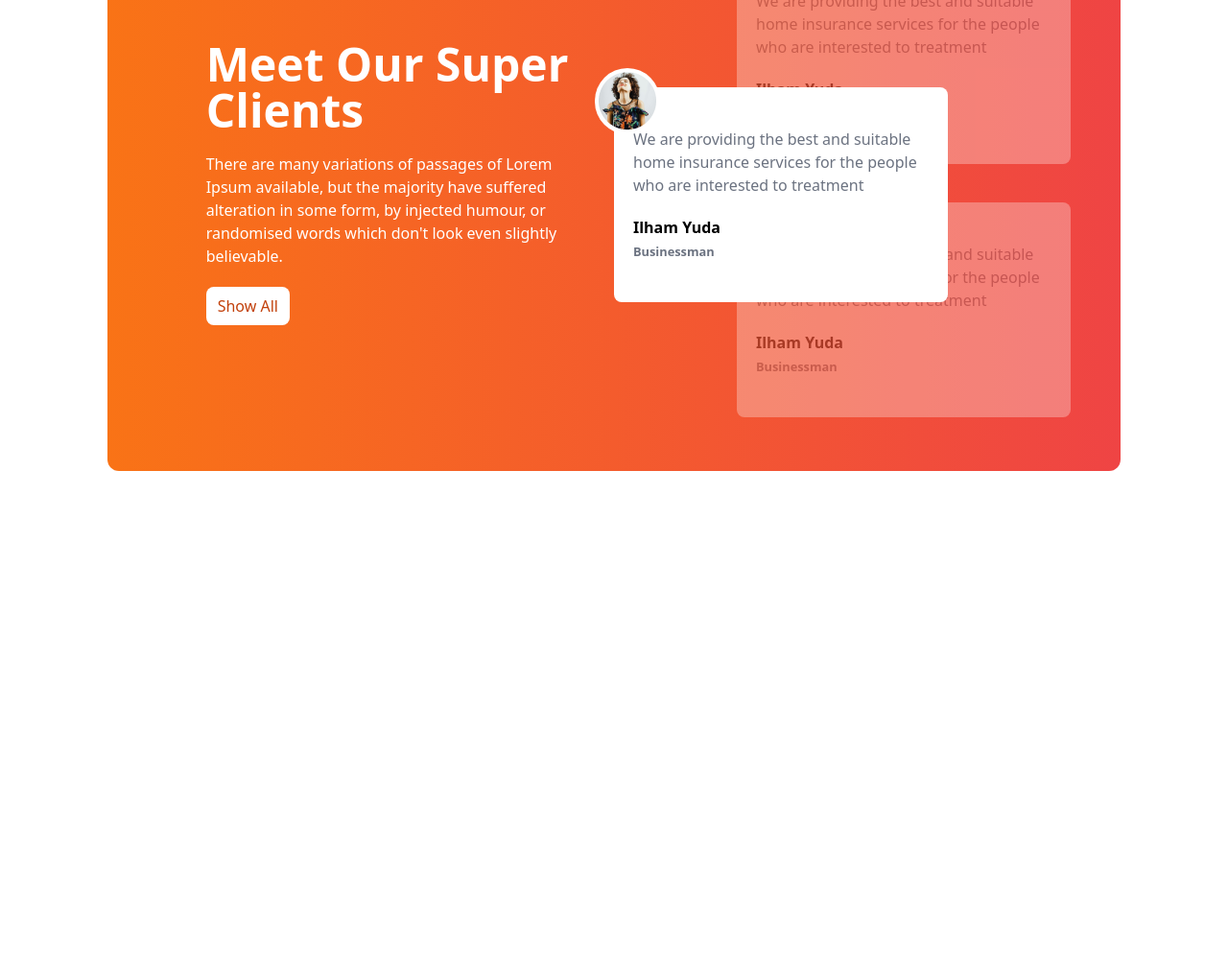
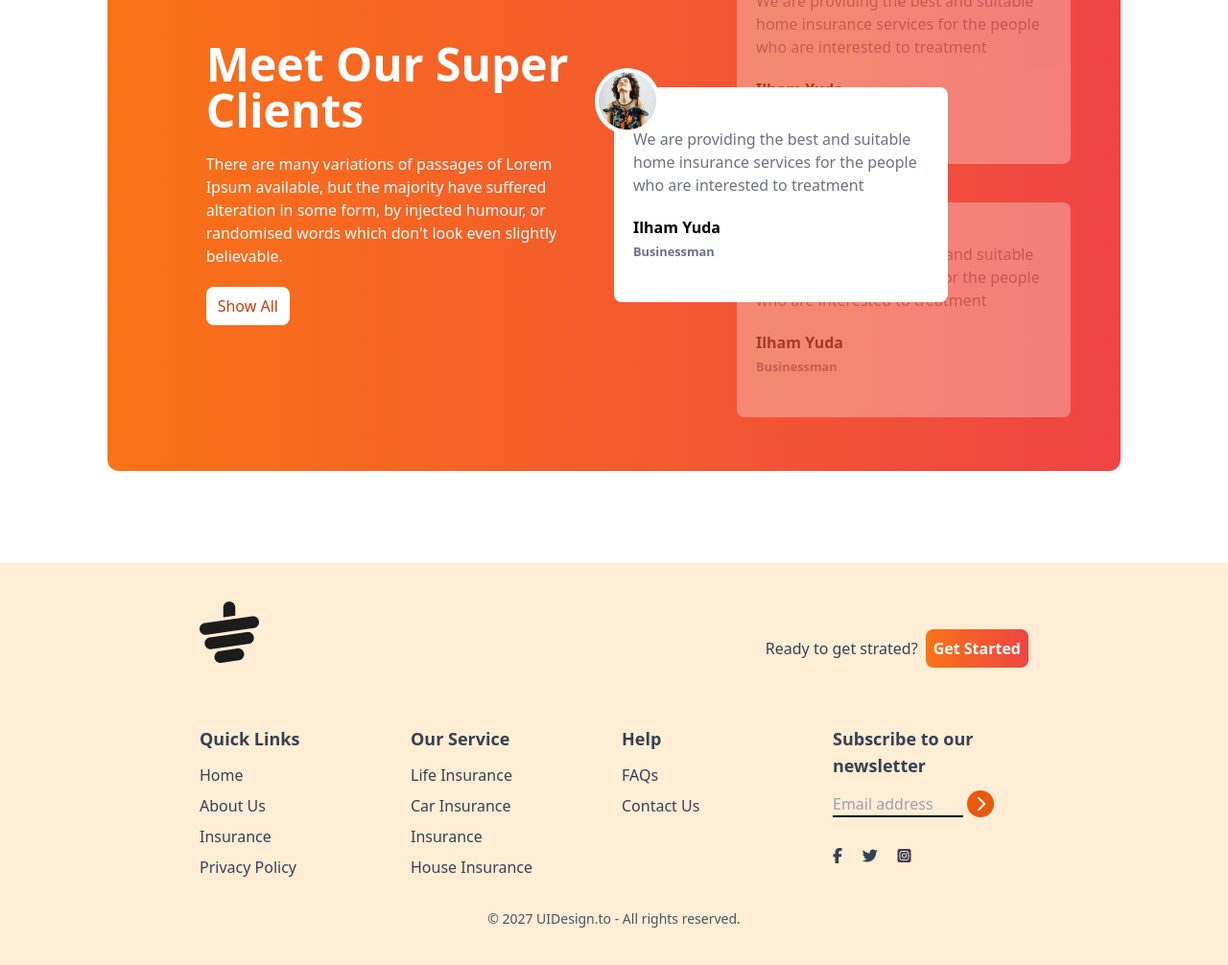
Before and after one commit to shuvoredsky/Tea-House, a plain HTML site: page index.html in a window 1280 px wide. Shown: the part 1962-2968 px from the top of the page at 96% size. Before the commit the page ends 2549 px from the top, so only its background shows below. Drawn offline with nearby package versions, Linux system fonts and the light colour scheme.

Commit message:
footer part update

```diff
--- a/index.html
+++ b/index.html
@@ -161,16 +161,100 @@
                                 </div>
                          </div>
 
-
-
                      </div>
 
                 </div>
             </section>
+
+
+
+
+
     </main>
+ <!-- footer part -->
 
-    <footer>
+        <footer class="bg-orange-100 text-gray-700 py-10 px-4 md:px-16">
+            <div class="w-9/12 mx-auto">
+                <!-- logo -->
+                 <div class="mb-8 flex justify-between">
+                    <img class="mb-8" src="images/cup.png" alt="">
+                    <div class="flex items-center gap-2">
+                        <h4>Ready to get strated?</h4>
+                        <button class=" bg-gradient-to-r from-orange-500 to-red-500 px-2 py-2 rounded-lg text-white font-bold">Get Started</button>
+                    </div>
+                 </div>
+                 <!-- links -->
+                  <div class="grid grid-cols-1 md:grid-cols-2 lg:grid-cols-4 gap-4 ">
+                        <!--first column  -->
+                        <div>
+                            <h3 class="font-semibold text-lg mb-3">Quick Links</h3>
+                            <ul class="space-y-2">
+                                <li>
+                                    <a class="hover:text-orange-600" href="#">Home</a>
+                                </li>
+                                <li>
+                                    <a class="hover:text-orange-600" href="#">About Us</a>
+                                </li>
+                                <li>
+                                    <a class="hover:text-orange-600" href="#">Insurance</a>
+                                </li>
+                                <li>
+                                    <a class="hover:text-orange-600" href="#">Privacy Policy</a>
+                                </li>
+                            </ul>
+                        </div>
+                        <!-- 2nd column -->
+                        <div>
+                            <h3 class="font-semibold text-lg mb-3">Our Service</h3>
+                            <ul class="space-y-2">
+                                <li>
+                                    <a class="hover:text-orange-600" href="#">Life Insurance</a>
+                                </li>
+                                <li>
+                                    <a class="hover:text-orange-600" href="#">Car Insurance</a>
+                                </li>
+                                <li>
+                                    <a class="hover:text-orange-600" href="#">Insurance</a>
+                                </li>
+                                <li>
+                                    <a class="hover:text-orange-600" href="#">House Insurance</a>
+                                </li>
+                            </ul>
+                        </div>
+                        <!-- 3rd column -->
+                        <div>
+                            <h3 class="font-semibold text-lg mb-3">Help</h3>
+                            <ul class="space-y-2">
+                                <li>
+                                    <a class="hover:text-orange-600" href="#">FAQs</a>
+                                </li>
+                                <li>
+                                    <a class="hover:text-orange-600" href="#">Contact Us</a>
+                                </li>
+                            </ul>
+                        </div>
+                        <!-- 4th column -->
+                        <div>
+                            <h3 class="font-semibold text-lg mb-3">Subscribe to our <br> newsletter</h3>
+                            <div class="flex flex-col space-y-2">
+                                <div>
+                                    <input class="bg-transparent border-b-2 border-black w-4/6 " type="email" name="" id="" placeholder="Email address">
+                                    <i class="fa-solid fa-chevron-right w-7 h-7 bg-orange-600 inline-flex rounded-full text-white justify-center items-center   "></i>
+                                    <div class="flex justify-between w-2/5 mb-2 mt-8">
+                                        <i class="fa-brands fa-facebook-f"></i>
+                                        <i class="fa-brands fa-twitter"></i>
+                                        <i class="fa-brands fa-square-instagram"></i>
+                                    </div>
+                                </div>
+                            </div>
+                        </div>
 
-    </footer>
+                </div>
+                <div class="text-center pt-4 mt-4 ">
+                    <p class="text-sm text-gray-600">© 2027 UIDesign.to - All rights reserved.</p>
+                </div>
+            </div>
+        </footer>
+
 </body>
 </html>
```
